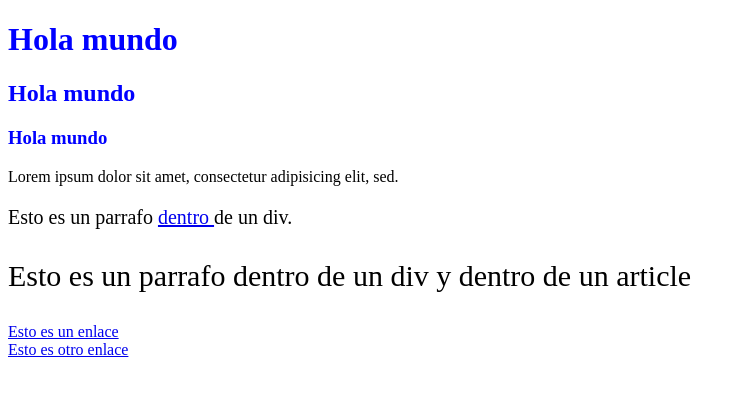
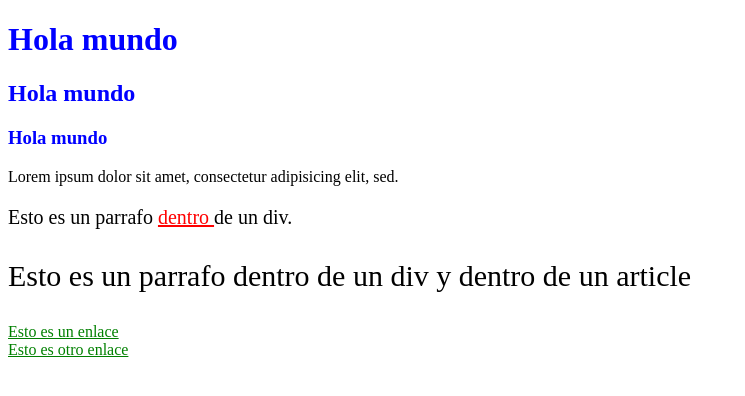
Before and after one commit to Mandalord999/css, a plain HTML site: page index.html in a window 1280 px wide. Shown: the whole page, without its empty margins (0-745 px from the left). Drawn offline with Linux system fonts and the light colour scheme.

Commit message:
commit_estilos-css_v4

```diff
--- a/estilos.css
+++ b/estilos.css
@@ -20,3 +20,7 @@ h1, h2, h3{color: blue;}
 div p {font-size:20px; color:black;}
 
 div article p {font-size:30px; color:black;}
+
+div p a {color: red;}
+
+body a {color: green;}
```
